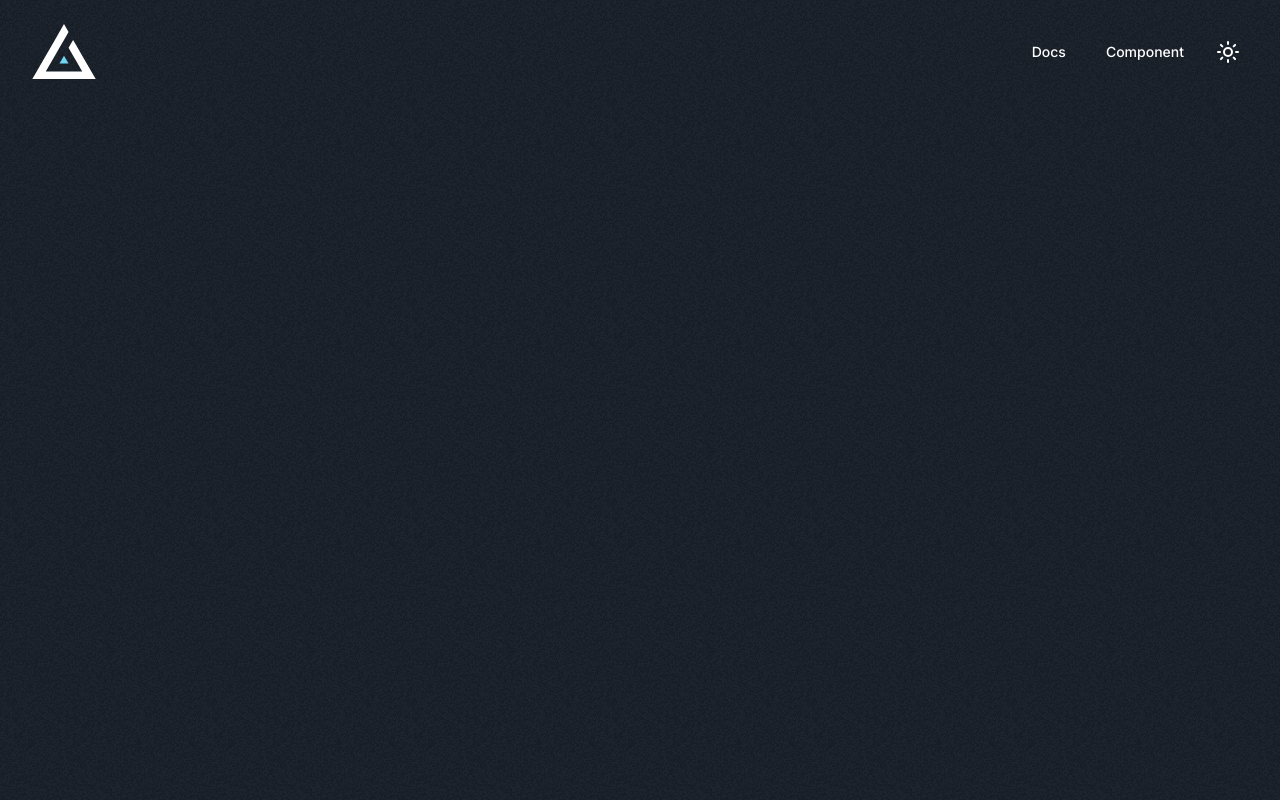
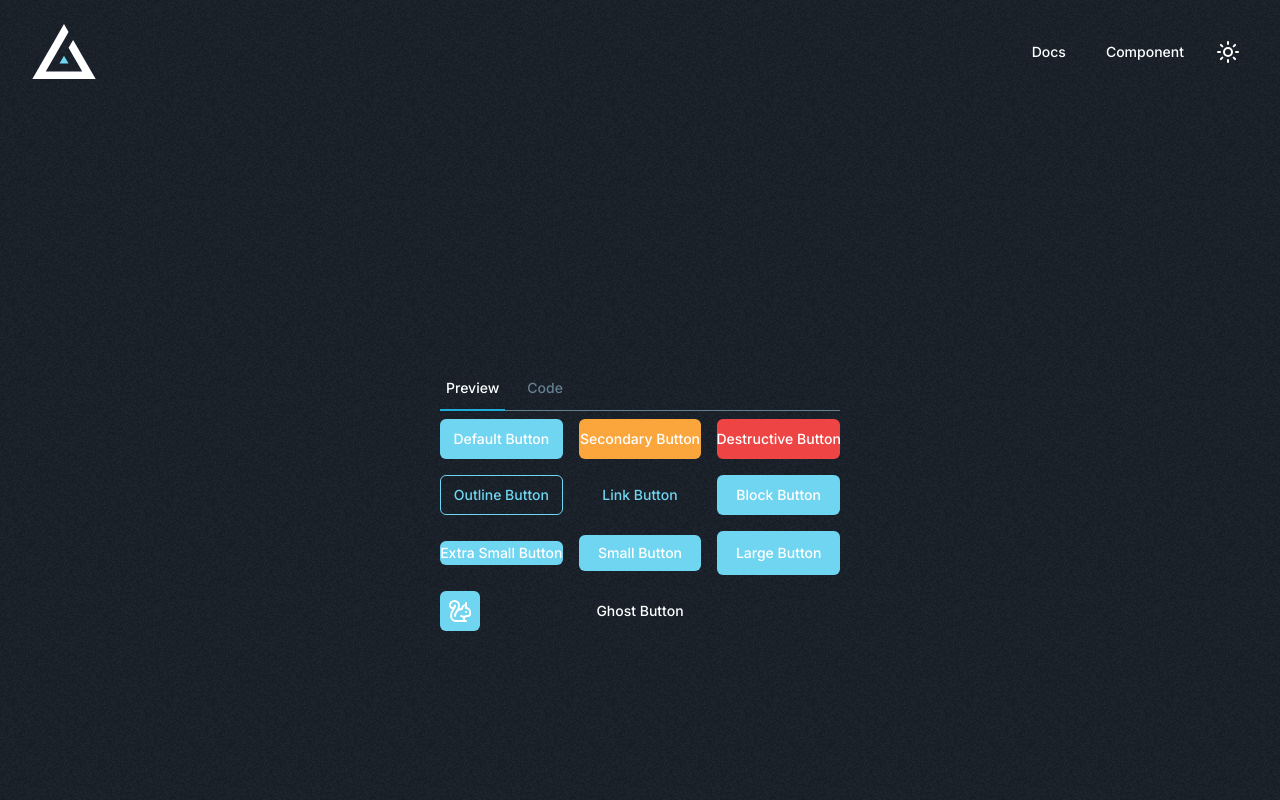
Before and after one commit to phamhuulocforwork/combillUI, a Next.js app: page / in a window 1280 px wide. Shown: the top 800 px of the page. Built offline with nearby package versions, Linux system fonts and the light colour scheme.

Commit message:
component review

```diff
--- a/src/app/page.tsx
+++ b/src/app/page.tsx
@@ -1,13 +1,12 @@
 import { ButtonDemo } from '@/components/demo/ButtonDemo';
 import { ComponentPreview } from '@/components/demo/ComponentPreview';
-import { Logo } from '@/components/app/Logo';
 
 export default function Home() {
   return (
     <div className='container flex min-h-screen flex-col items-center justify-center'>
-      {/* <ComponentPreview>
+      <ComponentPreview>
         <ButtonDemo />
-      </ComponentPreview> */}
+      </ComponentPreview>
     </div>
   );
 }
--- a/src/components/demo/ComponentPreview.tsx
+++ b/src/components/demo/ComponentPreview.tsx
@@ -1,11 +1,11 @@
 import React from 'react';
-import { cn } from '@/lib/utils';
-import { Label } from '@/components/ui/Label';
+import { Tabs, TabsContent, TabsList, TabsTrigger } from '@/components/ui/Tabs';
+import { CodeBlock } from '@/components/ui/code-block/CodeBlock';
 
 interface ComponentPreviewProps {
   name?: string;
   children: React.ReactNode;
-  containerClassName?: string;
+  className?: string;
   preview?: string;
   expandable?: boolean;
 }
@@ -13,17 +13,19 @@ interface ComponentPreviewProps {
 export function ComponentPreview({
   name,
   children,
-  containerClassName,
+  className,
 }: ComponentPreviewProps) {
   return (
-    <div
-      className={cn(
-        'flex flex-col gap-4 rounded-md border border-border bg-white/50 p-16 dark:bg-transparent',
-        containerClassName,
-      )}
-    >
-      <Label>{name}</Label>
-      {children}
-    </div>
+    <Tabs defaultValue='preview' className='w-[400px]'>
+      <TabsList className='flex items-center justify-start gap-4'>
+        <TabsTrigger value='preview'>Preview</TabsTrigger>
+        <TabsTrigger value='code'>Code</TabsTrigger>
+      </TabsList>
+      <TabsContent value='preview'>{children}</TabsContent>
+      <TabsContent value='code'>
+        {/* <CodeBlock files /> */}
+        <h1>Code</h1>
+      </TabsContent>
+    </Tabs>
   );
 }
```
